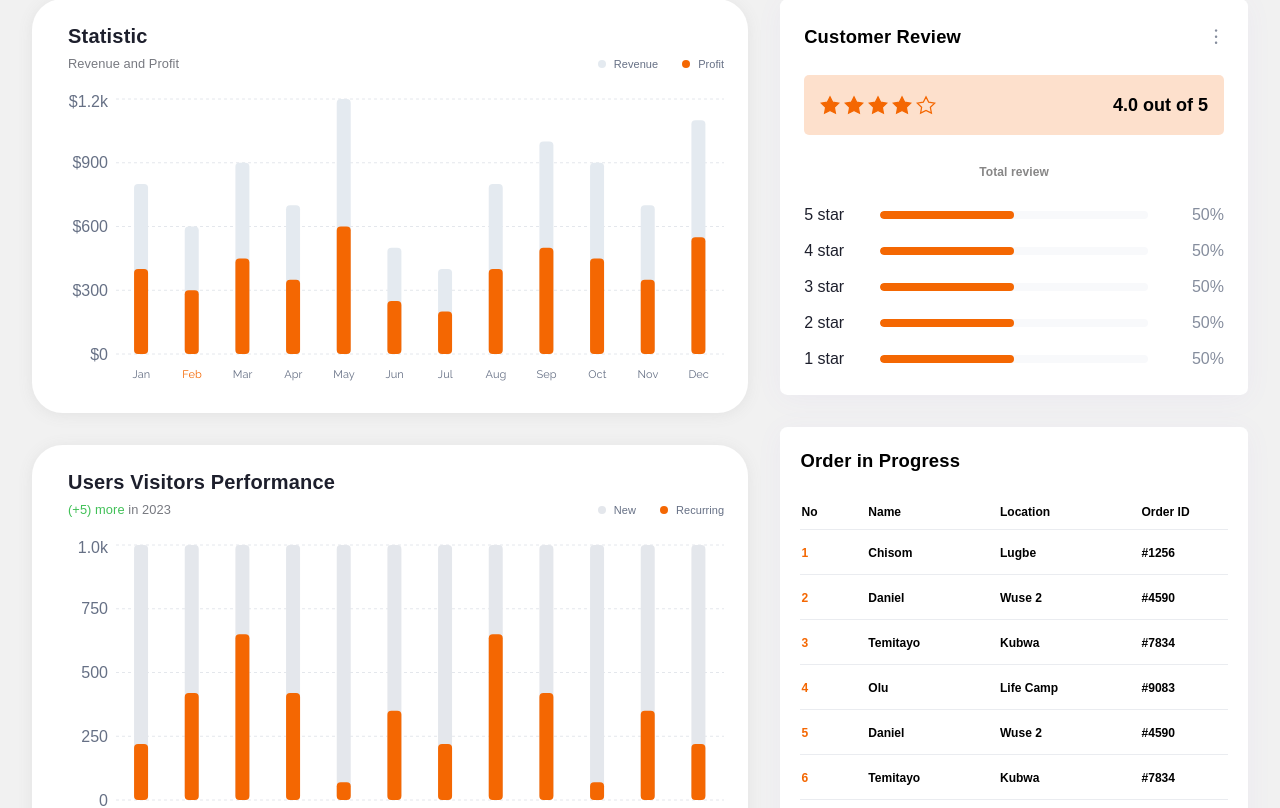
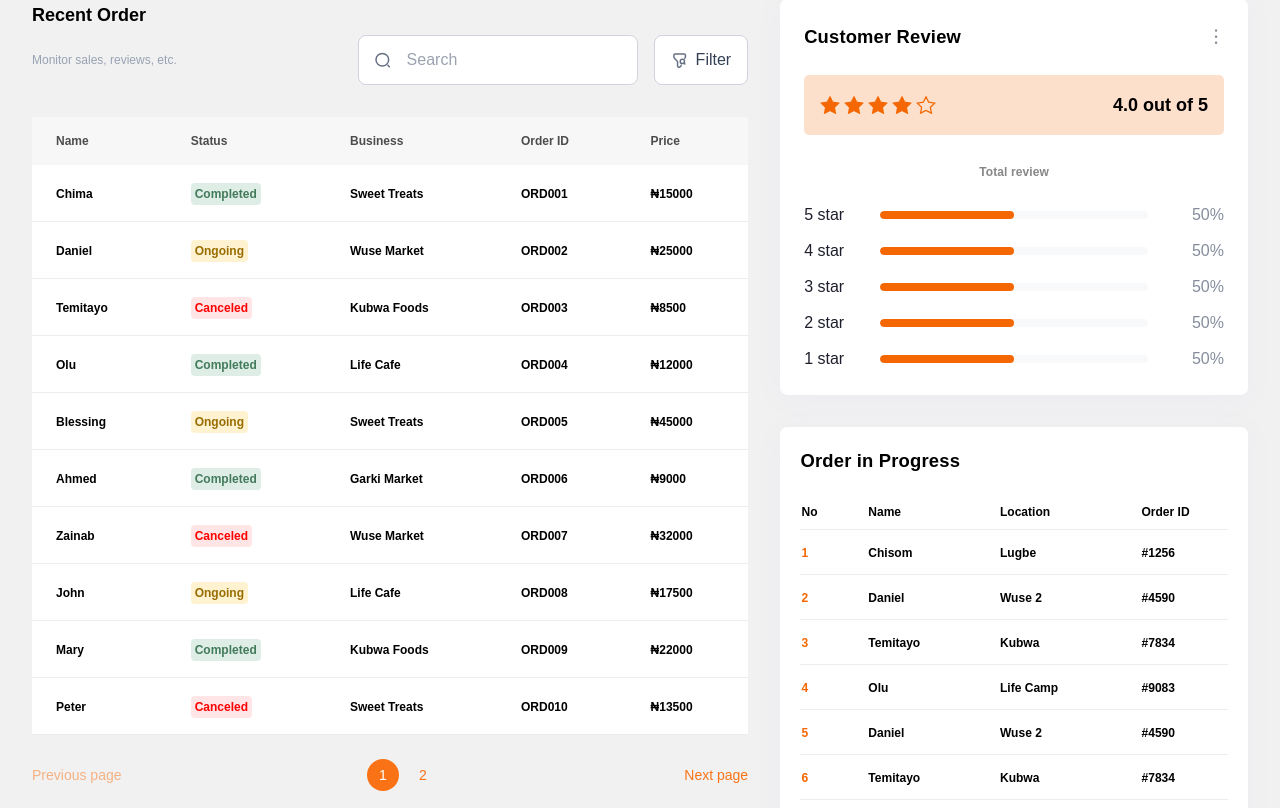
Before and after one commit to Binnox-Global/binnox-admin, a Next.js app: page /playground in a window 1280 px wide. Shown: the part 540-1348 px from the top of the page. Built offline with nearby package versions, Linux system fonts and the light colour scheme.

Commit message:
Added Recent Orders table

```diff
--- a/src/app/playground/page.tsx
+++ b/src/app/playground/page.tsx
@@ -108,13 +108,13 @@ export default function Playground() {
       <div className="grid grid-cols-1 lg:grid-cols-[2fr_1fr] gap-8">
         {/* Left Column - Charts */}
         <div className="space-y-8">
-          <RevenueChart />
+          {/*<RevenueChart />
           <VisitorsChart />
           <UserOverviewChart />
           <SalesOverviewChart />
           <CustomerAcquisitionChart />
           <ProfileGrowthChart />
-          <WeeklyRevenueChart />
+          <WeeklyRevenueChart />*/}
           <RecentOrders />
         </div>
 
--- a/src/components/tables/RecentOrders.tsx
+++ b/src/components/tables/RecentOrders.tsx
@@ -1,17 +1,16 @@
 "use client";
 
-import { useCurrency } from "@/contexts/CurrencyContext";
-import { convertToNaira, formatCurrency } from "@/lib/currency";
-// Remove this import
+import { useState, useMemo } from "react";
+import { TableFilterSvg } from "@/components/icons/TableFilterSvg";
+import { TableSearchSvg } from "@/components/icons/TableSearchSvg";
+import { CaretUpSvg } from "@/components/icons/CaretUpSvg";
 
-import { OptionsSvg } from "@/components/icons/OptionsSvg";
-import { TableFilter2Svg } from "@/components/icons/TableFilter2Svg";
-import { TableSearchSvg } from "@/components/icons/TableSearchSvg";
+//import { useCurrency } from "@/contexts/CurrencyContext";
+//import { convertToNaira, formatCurrency } from "@/lib/currency";
 
 interface Order {
   id: string;
   name: string;
-  avatar: string;
   status: 'completed' | 'canceled' | 'ongoing';
   business: string;
   orderId: string;
@@ -19,120 +18,254 @@ interface Order {
 }
 
 const defaultOrders: Order[] = [
-  {
-    id: '1',
-    name: 'Chima',
-    avatar: '/avatars/chima.jpg',
-    status: 'completed',
-    business: 'Fastfood',
-    orderId: '9856',
-    price: 12367,
-  },
-  {
-    id: '2',
-    name: 'Chima',
-    avatar: '/avatars/chima.jpg',
-    status: 'completed',
-    business: 'Fastfood',
-    orderId: '9856',
-    price: 12367,
-  },
-  {
-    id: '3',
-    name: 'Chima',
-    avatar: '/avatars/chima.jpg',
-    status: 'canceled',
-    business: 'Second Pot',
-    orderId: '9856',
-    price: 12367,
-  },
-  {
-    id: '4',
-    name: 'Chima',
-    avatar: '/avatars/chima.jpg',
-    status: 'ongoing',
-    business: 'Second Pot',
-    orderId: '9856',
-    price: 12367,
-  },
+  { id: '1', name: 'Chima', status: 'completed', business: 'Sweet Treats', orderId: 'ORD001', price: 15000 },
+  { id: '2', name: 'Daniel', status: 'ongoing', business: 'Wuse Market', orderId: 'ORD002', price: 25000 },
+  { id: '3', name: 'Temitayo', status: 'canceled', business: 'Kubwa Foods', orderId: 'ORD003', price: 8500 },
+  { id: '4', name: 'Olu', status: 'completed', business: 'Life Cafe', orderId: 'ORD004', price: 12000 },
+  { id: '5', name: 'Blessing', status: 'ongoing', business: 'Sweet Treats', orderId: 'ORD005', price: 45000 },
+  { id: '6', name: 'Ahmed', status: 'completed', business: 'Garki Market', orderId: 'ORD006', price: 9000 },
+  { id: '7', name: 'Zainab', status: 'canceled', business: 'Wuse Market', orderId: 'ORD007', price: 32000 },
+  { id: '8', name: 'John', status: 'ongoing', business: 'Life Cafe', orderId: 'ORD008', price: 17500 },
+  { id: '9', name: 'Mary', status: 'completed', business: 'Kubwa Foods', orderId: 'ORD009', price: 22000 },
+  { id: '10', name: 'Peter', status: 'canceled', business: 'Sweet Treats', orderId: 'ORD010', price: 13500 },
+  { id: '11', name: 'Sarah', status: 'completed', business: 'Garki Market', orderId: 'ORD011', price: 28000 },
+  { id: '12', name: 'Ibrahim', status: 'ongoing', business: 'Wuse Market', orderId: 'ORD012', price: 19500 },
+  { id: '13', name: 'Aisha', status: 'completed', business: 'Life Cafe', orderId: 'ORD013', price: 33000 },
+  { id: '14', name: 'David', status: 'canceled', business: 'Kubwa Foods', orderId: 'ORD014', price: 7500 },
+  { id: '15', name: 'Grace', status: 'ongoing', business: 'Sweet Treats', orderId: 'ORD015', price: 41000 },
+  { id: '16', name: 'Mohammed', status: 'completed', business: 'Garki Market', orderId: 'ORD016', price: 16500 },
+  { id: '17', name: 'Faith', status: 'canceled', business: 'Wuse Market', orderId: 'ORD017', price: 29000 },
+  { id: '18', name: 'Samuel', status: 'ongoing', business: 'Life Cafe', orderId: 'ORD018', price: 23500 },
+  { id: '19', name: 'Elizabeth', status: 'completed', business: 'Kubwa Foods', orderId: 'ORD019', price: 37000 },
+  { id: '20', name: 'Hassan', status: 'canceled', business: 'Sweet Treats', orderId: 'ORD020', price: 11000 }
 ];
 
-const statusColors = {
-  completed: 'bg-[#ECFDF3] text-[#027A48]',
-  canceled: 'bg-[#FEF3F2] text-[#B42318]',
-  ongoing: 'bg-[#FFFAEB] text-[#B54708]',
+export const RecentOrders = () => {
+  const [searchTerm, setSearchTerm] = useState('');
+  const [currentPage, setCurrentPage] = useState(1);
+  const [sortConfig, setSortConfig] = useState<{
+    key: keyof Order | null;
+    direction: 'asc' | 'desc';
+  }>({ key: null, direction: 'asc' });
+
+  const itemsPerPage = 10;
+
+  const handleSort = (key: keyof Order) => {
+    setSortConfig({
+      key,
+      direction: sortConfig.key === key && sortConfig.direction === 'asc' ? 'desc' : 'asc',
+    });
   };
 
-export const RecentOrders = () => {
-  const { currency } = useCurrency();
+  // Add filter state and types
+  const [filterOpen, setFilterOpen] = useState(false);
+  const [activeFilters, setActiveFilters] = useState({
+    status: '',
+    priceRange: '',
+    business: ''
+  });
+
+  // Update the filteredAndSortedOrders function
+  const filteredAndSortedOrders = useMemo(() => {
+    let result = [...defaultOrders];
+
+    // Existing search filter
+    if (searchTerm) {
+      result = result.filter(order =>
+        order.name.toLowerCase().includes(searchTerm.toLowerCase()) ||
+        order.business.toLowerCase().includes(searchTerm.toLowerCase()) ||
+        order.orderId.toLowerCase().includes(searchTerm.toLowerCase())
+      );
+    }
+
+    // Add filter logic
+    if (activeFilters.status) {
+      result = result.filter(order => order.status === activeFilters.status);
+    }
+
+    if (activeFilters.business) {
+      result = result.filter(order => order.business === activeFilters.business);
+    }
+
+    if (activeFilters.priceRange) {
+      result = result.filter(order => {
+        const price = order.price;
+        switch (activeFilters.priceRange) {
+          case 'low': return price < 15000;
+          case 'medium': return price >= 15000 && price <= 30000;
+          case 'high': return price > 30000;
+          default: return true;
+        }
+      });
+    }
+
+    // Existing sort logic
+    if (sortConfig.key) {
+      result.sort((a, b) => {
+        if (a[sortConfig.key!] < b[sortConfig.key!]) {
+          return sortConfig.direction === 'asc' ? -1 : 1;
+        }
+        if (a[sortConfig.key!] > b[sortConfig.key!]) {
+          return sortConfig.direction === 'asc' ? 1 : -1;
+        }
+        return 0;
+      });
+    }
+
+    return result;
+  }, [searchTerm, sortConfig, activeFilters]);
+
+  // Add Filter Menu component
+  const FilterMenu = () => (
+    <div className="absolute right-0 top-12 bg-white rounded-lg shadow-lg p-4 w-64 z-10 border border-[#EAECF0]">
+      <div className="space-y-4">
+        <div>
+          <label className="text-sm font-medium text-[#344054] block mb-2">Status</label>
+          <select
+            value={activeFilters.status}
+            onChange={(e) => setActiveFilters(prev => ({ ...prev, status: e.target.value }))}
+            className="w-full p-2 border border-[#D0D5DD] rounded-lg"
+          >
+            <option value="">All</option>
+            <option value="completed">Completed</option>
+            <option value="ongoing">Ongoing</option>
+            <option value="canceled">Canceled</option>
+          </select>
+        </div>
+        <div>
+          <label className="text-sm font-medium text-[#344054] block mb-2">Price Range</label>
+          <select
+            value={activeFilters.priceRange}
+            onChange={(e) => setActiveFilters(prev => ({ ...prev, priceRange: e.target.value }))}
+            className="w-full p-2 border border-[#D0D5DD] rounded-lg"
+          >
+            <option value="">All</option>
+            <option value="low">Below ₦15,000</option>
+            <option value="medium">₦15,000 - ₦30,000</option>
+            <option value="high">Above ₦30,000</option>
+          </select>
+        </div>
+        <div>
+          <label className="text-sm font-medium text-[#344054] block mb-2">Business</label>
+          <select
+            value={activeFilters.business}
+            onChange={(e) => setActiveFilters(prev => ({ ...prev, business: e.target.value }))}
+            className="w-full p-2 border border-[#D0D5DD] rounded-lg"
+          >
+            <option value="">All</option>
+            {Array.from(new Set(defaultOrders.map(order => order.business))).map(business => (
+              <option key={business} value={business}>{business}</option>
+            ))}
+          </select>
+        </div>
+      </div>
+    </div>
+  );
+
+  // Update the filter button in the return statement
+  <div className="relative">
+    <button
+      onClick={() => setFilterOpen(!filterOpen)}
+      className="flex items-center gap-2 px-4 py-3 rounded-lg border border-[#D0D5DD] bg-white"
+    >
+      <TableFilterSvg className="text-[#667085]" />
+      <span className="text-[#344054]">Filter</span>
+    </button>
+    {filterOpen && <FilterMenu />}
+  </div>
+
+  // Pagination
+  const totalPages = Math.ceil(filteredAndSortedOrders.length / itemsPerPage);
+  const paginatedOrders = filteredAndSortedOrders.slice(
+    (currentPage - 1) * itemsPerPage,
+    currentPage * itemsPerPage
+  );
 
   return (
     <div>
-      <div className="flex flex-col mb-6">
-        <h2 className="text-[32px] font-bold text-black mb-1">
+      <div className="mb-8">
+        <h2 className="font-raleway text-[18px] font-semibold leading-[32px] text-black mb-1">
           Recent Order
         </h2>
-        <p className="text-[#98A2B3]">
+        <div className="flex justify-between items-center">
+          <p className="font-raleway text-[12px] font-normal leading-[16px] text-[#98A2B3] w-[200px]">
             Monitor sales, reviews, etc.
           </p>
-      </div>
-
-      <div className="flex justify-between items-center mb-6">
-        <div className="relative flex-1 max-w-[400px]">
+          <div className="flex items-center gap-4 flex-shrink-0">
+            <div className="relative">
               <input
                 type="text"
                 placeholder="Search"
-            className="w-full pl-12 pr-4 py-3 rounded-lg border border-[#D0D5DD] bg-white"
+                value={searchTerm}
+                onChange={(e) => setSearchTerm(e.target.value)}
+                className="w-[280px] pl-12 pr-4 py-3 rounded-lg border border-[#D0D5DD] bg-white"
               />
               <TableSearchSvg className="absolute left-4 top-1/2 -translate-y-1/2 text-[#667085]" />
             </div>
-        <button className="flex items-center gap-2 px-4 py-3 rounded-lg border border-[#D0D5DD] bg-white">
-          <TableFilter2Svg className="text-[#667085]" />
+            <div className="relative">
+              <button
+                onClick={() => setFilterOpen(!filterOpen)}
+                className="flex items-center gap-2 px-4 py-3 rounded-lg border border-[#D0D5DD] bg-white"
+              >
+                <TableFilterSvg className="text-[#667085]" />
                 <span className="text-[#344054]">Filter</span>
               </button>
+              {filterOpen && <FilterMenu />}
+            </div>
+          </div>
+        </div>
       </div>
 
-      <div className="overflow-x-auto">
+      <div className="overflow-hidden">
         <table className="w-full">
           <thead>
-            <tr className="border-b border-[#EAECF0]">
-              <th className="py-4 px-6 text-left text-sm font-medium text-[#667085]">Name</th>
-              <th className="py-4 px-6 text-left text-sm font-medium text-[#667085]">Status</th>
-              <th className="py-4 px-6 text-left text-sm font-medium text-[#667085]">Business</th>
-              <th className="py-4 px-6 text-left text-sm font-medium text-[#667085]">Order ID</th>
-              <th className="py-4 px-6 text-left text-sm font-medium text-[#667085]">Price</th>
-              <th className="py-4 px-6 text-left text-sm font-medium text-[#667085]">More</th>
+            <tr className="bg-[#F7F7F7]">
+              <th
+                className="py-4 px-6 text-left font-raleway text-[12px] font-semibold leading-[16px] text-[#4C4C4C] cursor-pointer"
+                onClick={() => handleSort('name')}
+              >
+                <div className="flex items-center gap-2">
+                  Name
+                  {sortConfig.key === 'name' && (
+                    <CaretUpSvg
+                      className={`w-4 h-4 transform ${sortConfig.direction === 'desc' ? 'rotate-180' : ''}`}
+                    />
+                  )}
+                </div>
+              </th>
+              <th className="py-4 px-6 text-left font-raleway text-[12px] font-semibold leading-[16px] text-[#4C4C4C]">Status</th>
+              <th className="py-4 px-6 text-left font-raleway text-[12px] font-semibold leading-[16px] text-[#4C4C4C]">Business</th>
+              <th className="py-4 px-6 text-left font-raleway text-[12px] font-semibold leading-[16px] text-[#4C4C4C]">Order ID</th>
+              <th className="py-4 px-6 text-left font-raleway text-[12px] font-semibold leading-[16px] text-[#4C4C4C]">Price</th>
             </tr>
           </thead>
           <tbody>
-            {defaultOrders.map((order) => (
-              <tr key={order.id} className="border-b border-[#EAECF0]">
+            {paginatedOrders.map((order) => (
+              <tr key={order.id} className="border-b border-[#EAECF0] bg-white">
                 <td className="py-4 px-6">
-                  <div className="flex items-center gap-3">
-                    <img src={order.avatar} alt={order.name} className="w-10 h-10 rounded-full" />
-                    <span className="text-sm font-medium text-[#101828]">{order.name}</span>
-                  </div>
+                  <span className="font-raleway text-[12px] font-semibold leading-[16px] text-black">
+                    {order.name}
+                  </span>
                 </td>
                 <td className="py-4 px-6">
-                  <span className={`px-3 py-1 rounded-full text-sm ${statusColors[order.status]}`}>
+                  <span className={`px-1 py-1 rounded text-[12px] font-semibold leading-[16px] ${statusColors[order.status]}`}>
                     {order.status.charAt(0).toUpperCase() + order.status.slice(1)}
                   </span>
                 </td>
                 <td className="py-4 px-6">
-                  <span className="text-sm text-[#101828]">{order.business}</span>
-                </td>
-                <td className="py-4 px-6">
-                  <span className="text-sm text-[#101828]">{order.orderId}</span>
-                </td>
-                <td className="py-4 px-6">
-                  <span className="text-sm text-[#101828]">
-                    {formatCurrency(currency === 'NGN' ? convertToNaira(order.price) : order.price, currency)}
+                  <span className="font-raleway text-[12px] font-semibold leading-[16px] text-black">
+                    {order.business}
                   </span>
                 </td>
                 <td className="py-4 px-6">
-                  <button className="p-2 hover:bg-gray-50 rounded-lg">
-                    <OptionsSvg className="text-[#667085]" />
-                  </button>
+                  <span className="font-raleway text-[12px] font-semibold leading-[16px] text-black">
+                    {order.orderId}
+                  </span>
+                </td>
+                <td className="py-4 px-6">
+                  <span className="font-raleway text-[12px] font-semibold leading-[16px] text-black">
+                    ₦{order.price}
+                  </span>
                 </td>
               </tr>
             ))}
@@ -141,21 +274,40 @@ export const RecentOrders = () => {
       </div>
 
       <div className="mt-6 flex justify-between items-center">
-        <span className="text-sm text-[#F97316]">Previous page</span>
+        <button
+          onClick={() => setCurrentPage(prev => Math.max(prev - 1, 1))}
+          disabled={currentPage === 1}
+          className="text-sm text-[#F97316] disabled:opacity-50"
+        >
+          Previous page
+        </button>
         <div className="flex gap-2">
-          {[1, 2, 3, 4, 5, 6, 7].map((page) => (
+          {Array.from({ length: totalPages }, (_, i) => i + 1).map((page) => (
             <button
               key={page}
+              onClick={() => setCurrentPage(page)}
               className={`w-8 h-8 rounded-full text-sm ${
-                page === 1 ? 'bg-[#F97316] text-white' : 'text-[#F97316] hover:bg-gray-50'
+                page === currentPage ? 'bg-[#F97316] text-white' : 'text-[#F97316] hover:bg-gray-50'
               }`}
             >
               {page}
             </button>
           ))}
         </div>
-        <span className="text-sm text-[#F97316]">Next page</span>
+        <button
+          onClick={() => setCurrentPage(prev => Math.min(prev + 1, totalPages))}
+          disabled={currentPage === totalPages}
+          className="text-sm text-[#F97316] disabled:opacity-50"
+        >
+          Next page
+        </button>
       </div>
     </div>
   );
 };
+
+const statusColors = {
+  completed: 'bg-[#DEEDE5] text-[#427A5B]',
+  canceled: 'bg-[#FF00001A] text-[#FF0000]',
+  ongoing: 'bg-[#FFD5694D] text-[#986D00]',
+};
```
Lines whose indentation alone changed are shown as unchanged.
